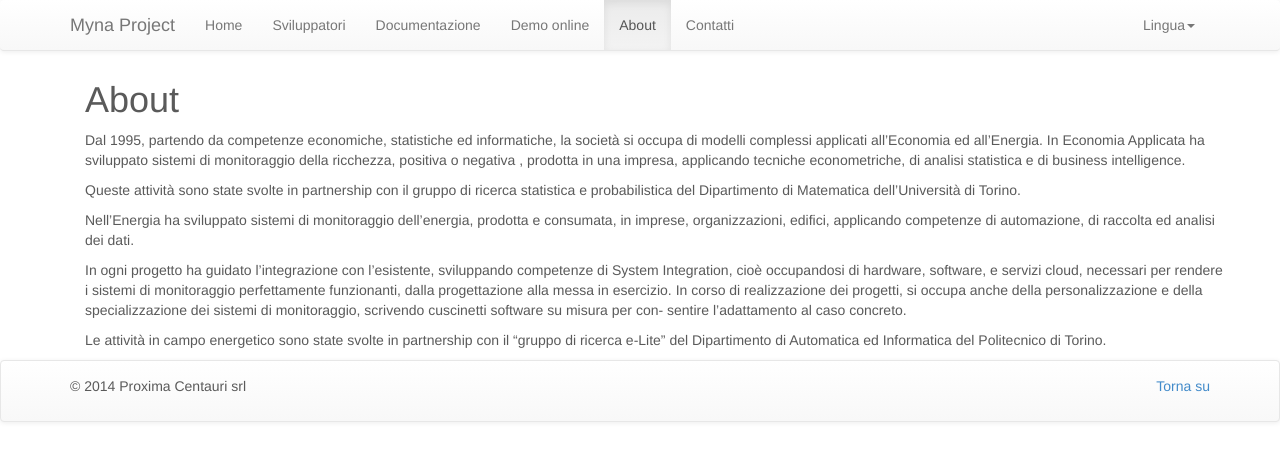
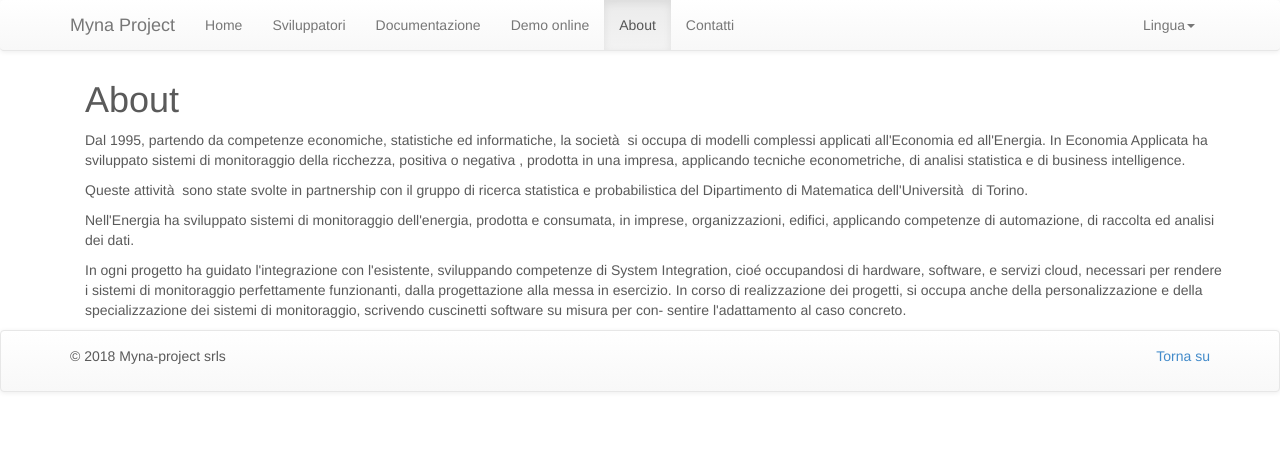
Before and after one commit to myna-project/myna-project.github.io, a Jekyll site: the page built from ita/about.html, in a window 1280 px wide. Shown: the top 461 px of the page. Built offline with Jekyll 4.4.1, drawn with Linux system fonts in a browser that asks for light colours; nearby versions of some CDN libraries; Markdown is read by kramdown in place of the engine named in the settings.

Commit message:
Updated about, contact and footer info

```diff
--- a/_includes/footer.html
+++ b/_includes/footer.html
@@ -3,7 +3,7 @@
             <div class="container">
                 <footer>
                     <p class="pull-right"><a href="#">{{ site.t[page.lang].back_to_top }}</a></p>
-                    <p>© 2014 Proxima Centauri srl </p>
+                    <p>© 2018 Myna-project srls </p>
                 </footer>
             </div>
         </div>
--- a/eng/about.html
+++ b/eng/about.html
@@ -9,7 +9,7 @@ active: about
            <div class="col-lg-12 col-md-12">
                <h1> About </h1>
                <p>Since 1995, starting from economic, statistic and computing skills, we deal with complex models applied to Economics and Energy. In Applied Economics we have developed monitoring systems of wealth, positive and negative , created in businesses, applying econometric techniques, statistical analysis and business intelligence.</p>
-               <p>These activities were carried out in partnership with the University of Turin’s Department of Mathematics’ statistic and probability research group.</p>
+               <p>These activities were carried out in partnership with the University of Turin's Department of Mathematics (Statistic and probability research group).</p>
                <p>In the field of Energy we have developed monitoring systems of produced and consumed energy, in businesses, organizations and buildings, applying automation, collection and analysis of data skills.</p>
                <p>In every project, integration with existing settings is the driver, developing System Integration skills, dealing with hardware, software, and cloud services necessary to make the monitoring systems in perfect working condition, from the design to putting them into operation.</p>
                <p>During the realization of projects, we are also involved in the personalization and specialization of monitoring systems, writing customized software patches to allow adaptation in specific cases.</p>
--- a/ita/about.html
+++ b/ita/about.html
@@ -8,11 +8,10 @@ active: about
     <div class="row">
            <div class="col-lg-12 col-md-12">
                <h1> About </h1>
-               <p>Dal 1995, partendo da competenze economiche, statistiche ed informatiche, la società si occupa di modelli complessi applicati all’Economia ed all’Energia. In Economia Applicata ha sviluppato sistemi di monitoraggio della ricchezza, positiva o negativa , prodotta in una impresa, applicando tecniche econometriche, di analisi statistica e di business intelligence.</p>
-               <p>Queste attività sono state svolte in partnership con il gruppo di ricerca statistica e probabilistica del Dipartimento di Matematica dell’Università di Torino.</p>
-               <p>Nell’Energia ha sviluppato sistemi di monitoraggio dell’energia, prodotta e consumata, in imprese, organizzazioni, edifici, applicando competenze di automazione, di raccolta ed analisi dei dati.</p>
-               <p>In ogni progetto ha guidato l’integrazione con l’esistente, sviluppando competenze di System Integration, cioè occupandosi di hardware, software, e servizi cloud, necessari per rendere i sistemi di monitoraggio perfettamente funzionanti, dalla progettazione alla messa in esercizio. In corso di realizzazione dei progetti, si occupa anche della personalizzazione e della specializzazione dei sistemi di monitoraggio, scrivendo cuscinetti software su misura per con- sentire l’adattamento al caso concreto.</p>
-               <p>Le attività in campo energetico sono state svolte in partnership con il “gruppo di ricerca e-Lite” del Dipartimento di Automatica ed Informatica del Politecnico di Torino.</p>
+               <p>Dal 1995, partendo da competenze economiche, statistiche ed informatiche, la società  si occupa di modelli complessi applicati all'Economia ed all'Energia. In Economia Applicata ha sviluppato sistemi di monitoraggio della ricchezza, positiva o negativa , prodotta in una impresa, applicando tecniche econometriche, di analisi statistica e di business intelligence.</p>
+               <p>Queste attività  sono state svolte in partnership con il gruppo di ricerca statistica e probabilistica del Dipartimento di Matematica dell'Università  di Torino.</p>
+               <p>Nell'Energia ha sviluppato sistemi di monitoraggio dell'energia, prodotta e consumata, in imprese, organizzazioni, edifici, applicando competenze di automazione, di raccolta ed analisi dei dati.</p>
+               <p>In ogni progetto ha guidato l'integrazione con l'esistente, sviluppando competenze di System Integration, cioé occupandosi di hardware, software, e servizi cloud, necessari per rendere i sistemi di monitoraggio perfettamente funzionanti, dalla progettazione alla messa in esercizio. In corso di realizzazione dei progetti, si occupa anche della personalizzazione e della specializzazione dei sistemi di monitoraggio, scrivendo cuscinetti software su misura per con- sentire l'adattamento al caso concreto.</p>
            </div>
     </div>
 </div>
```
Also changed, not shown: eng/contact.html (+3 -4 lines), ita/contact.html (+3 -4 lines).
